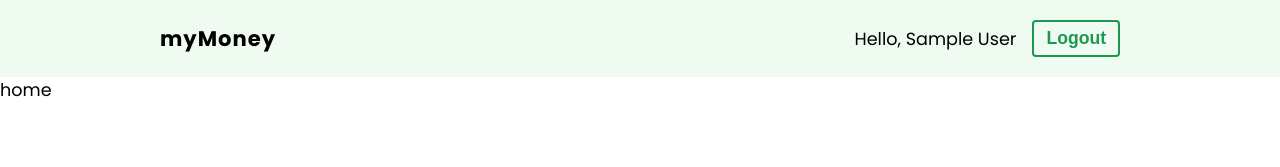
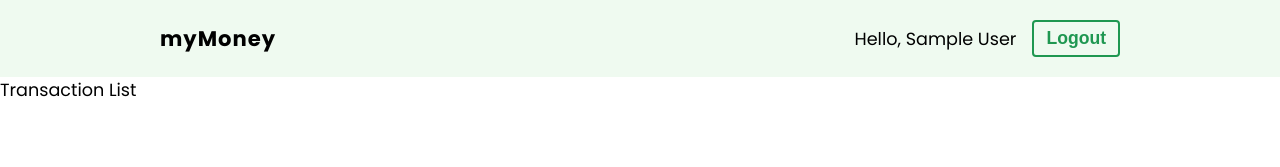
Before and after one commit to marksav85/my-money, a React (Vite) app: page / in a window 1280 px wide. Shown: the top 167 px of the page. Built offline with nearby package versions, Linux system fonts and the light colour scheme; no server answers; sample sign-in values are in the browser's storage.

Commit message:
Refactor home page layout

```diff
--- a/src/pages/home/home.jsx
+++ b/src/pages/home/home.jsx
@@ -1,5 +1,10 @@
 import styles from "./Home.module.css";
 
 export default function Home() {
-  return <div>home</div>;
+  return (
+    <div className={styles.container}>
+      <div className={styles.content}>Transaction List</div>
+      <div className={styles.sidebar}></div>
+    </div>
+  );
 }
```
